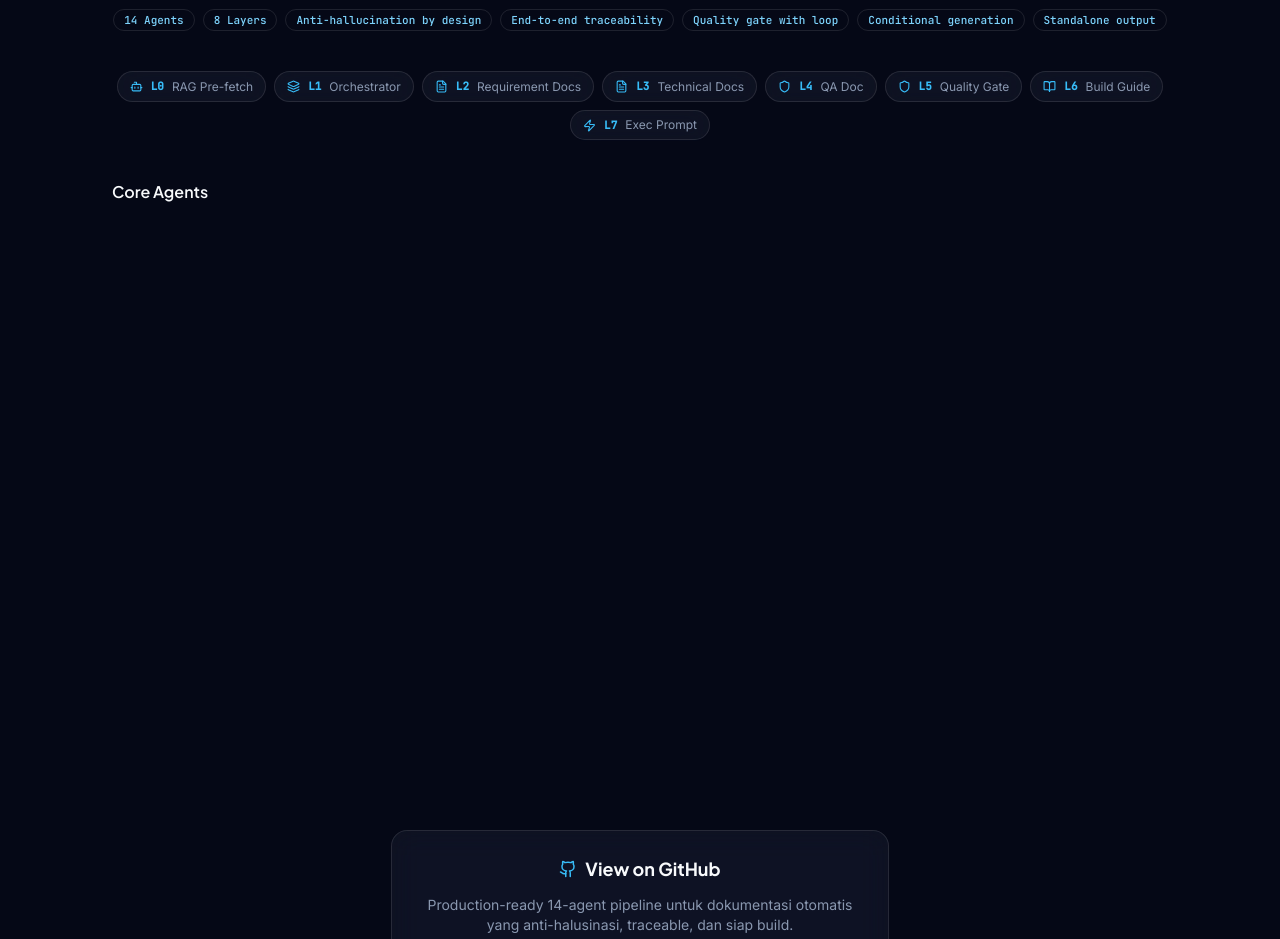
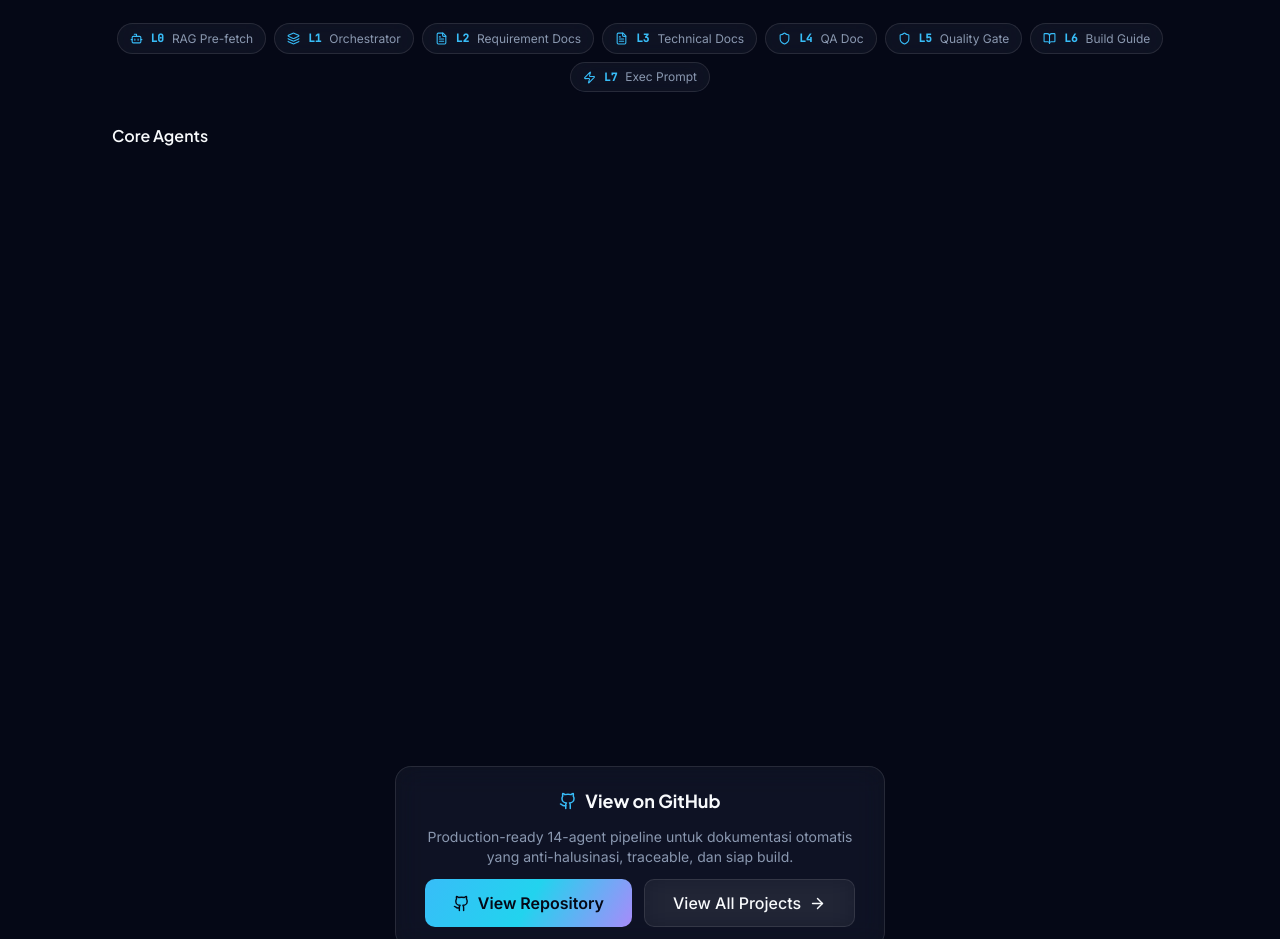
Before and after one commit to agrianwahab29/portolio-agritech, a Next.js app: page / in a window 1280 px wide. Shown: the part 3293-4232 px from the top of the page. Built offline with nearby package versions, Linux system fonts and the light colour scheme.

Commit message:
fix: reduce AgentShowcase spacing for compact layout

```diff
--- a/components/sections/AgentShowcase.tsx
+++ b/components/sections/AgentShowcase.tsx
@@ -80,7 +80,7 @@ export function AgentShowcase() {
     <Section
       ref={scopeRef}
       id="agents"
-      size="lg"
+      size="md"
       className="relative overflow-hidden"
     >
       {/* Subtle background accent */}
@@ -123,7 +123,7 @@ export function AgentShowcase() {
         </div>
 
         {/* Pipeline layer chips — horizontal timeline */}
-        <div className="mt-10 flex flex-wrap items-center justify-center gap-2">
+        <div className="mt-6 flex flex-wrap items-center justify-center gap-2">
           {agentPipelineStats.layers.map((layer) => {
             const Icon = layerIcons[layer.layer] || Layers;
             return (
@@ -146,7 +146,7 @@ export function AgentShowcase() {
         </div>
 
         {/* ─── Block 2: Agent Grid (dense) ─── */}
-        <div className="mt-10">
+        <div className="mt-8">
           <h3 className="mb-4 font-heading text-base font-semibold text-fg-primary">
             Core Agents
           </h3>
@@ -224,8 +224,8 @@ export function AgentShowcase() {
         </div>
 
         {/* ─── Block 3: CTA ─── */}
-        <div data-agent="cta" className="mt-10 text-center">
-          <div className="inline-flex flex-col items-center gap-3 glass rounded-card border border-brand/20 p-6">
+        <div data-agent="cta" className="mt-8 text-center">
+          <div className="inline-flex flex-col items-center gap-3 glass rounded-card border border-brand/20 p-5">
             <div className="flex items-center gap-2">
               <Github size={18} className="text-brand" />
               <span className="font-heading text-lg font-bold text-fg-primary">
```
